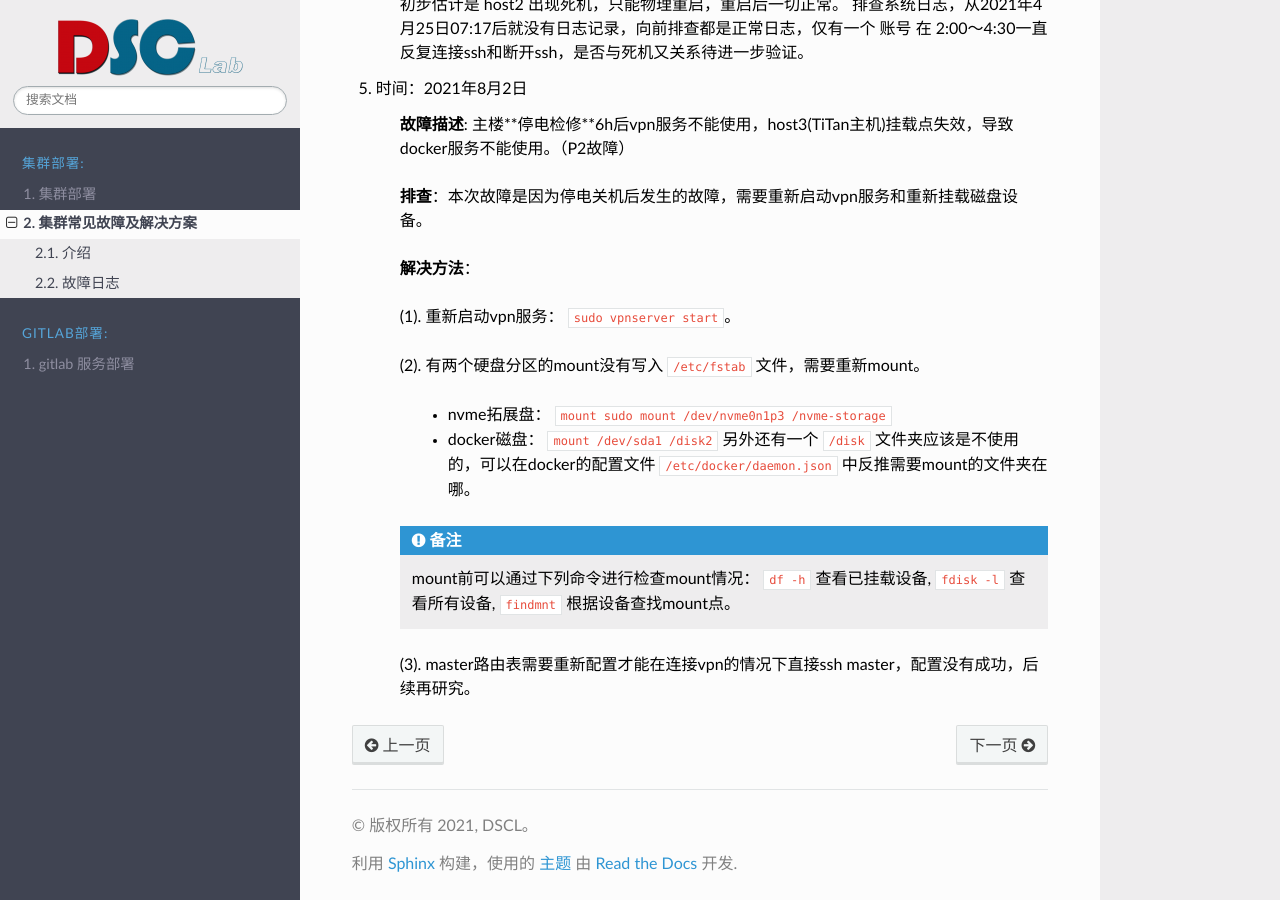
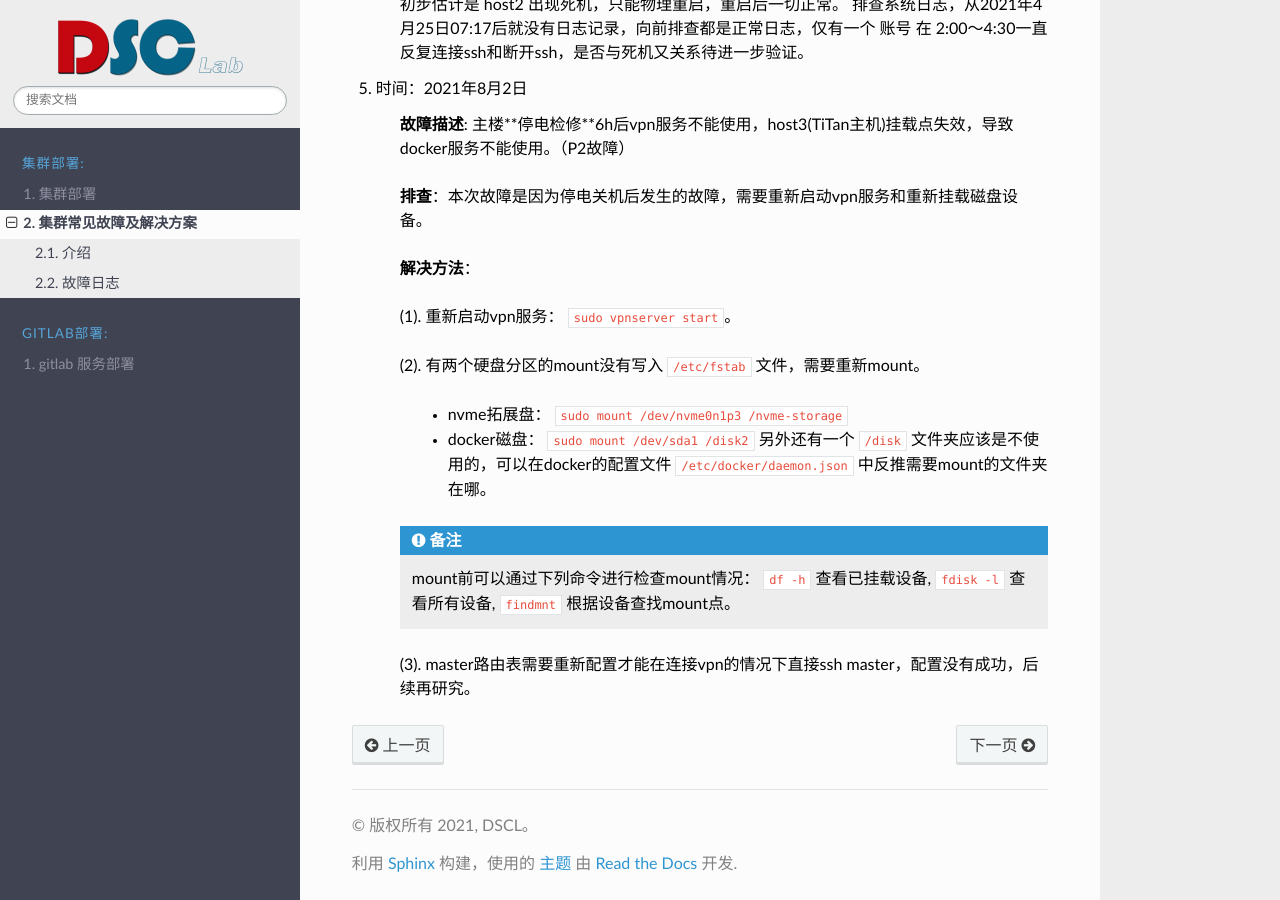
Before and after one commit to CDDSCLab/dscl-docs, a Sphinx documentation site: the page built from source/cluster/deployment/question.rst, in a window 1280 px wide and 900 px high, scrolled down 2680 px. Built offline with Sphinx 7.4.7 and the Read the Docs theme 2.0.0, drawn with Linux system fonts in a browser that asks for light colours; formulas are drawn with MathJax 3.

Commit message:
update 2021-08-02 log
remove dup words.

```diff
--- a/source/cluster/deployment/question.rst
+++ b/source/cluster/deployment/question.rst
@@ -122,9 +122,9 @@
 
     (2). 有两个硬盘分区的mount没有写入 ``/etc/fstab`` 文件，需要重新mount。
 
-        * nvme拓展盘： ``mount sudo mount /dev/nvme0n1p3 /nvme-storage``
+        * nvme拓展盘： ``sudo mount /dev/nvme0n1p3 /nvme-storage``
 
-        * docker磁盘： ``mount /dev/sda1 /disk2`` 另外还有一个 ``/disk`` 文件夹应该是不使用的，可以在docker的配置文件 ``/etc/docker/daemon.json`` 中反推需要mount的文件夹在哪。
+        * docker磁盘： ``sudo mount /dev/sda1 /disk2`` 另外还有一个 ``/disk`` 文件夹应该是不使用的，可以在docker的配置文件 ``/etc/docker/daemon.json`` 中反推需要mount的文件夹在哪。
 
     .. note::
         mount前可以通过下列命令进行检查mount情况： ``df -h`` 查看已挂载设备, ``fdisk -l`` 查看所有设备, ``findmnt`` 根据设备查找mount点。
```
